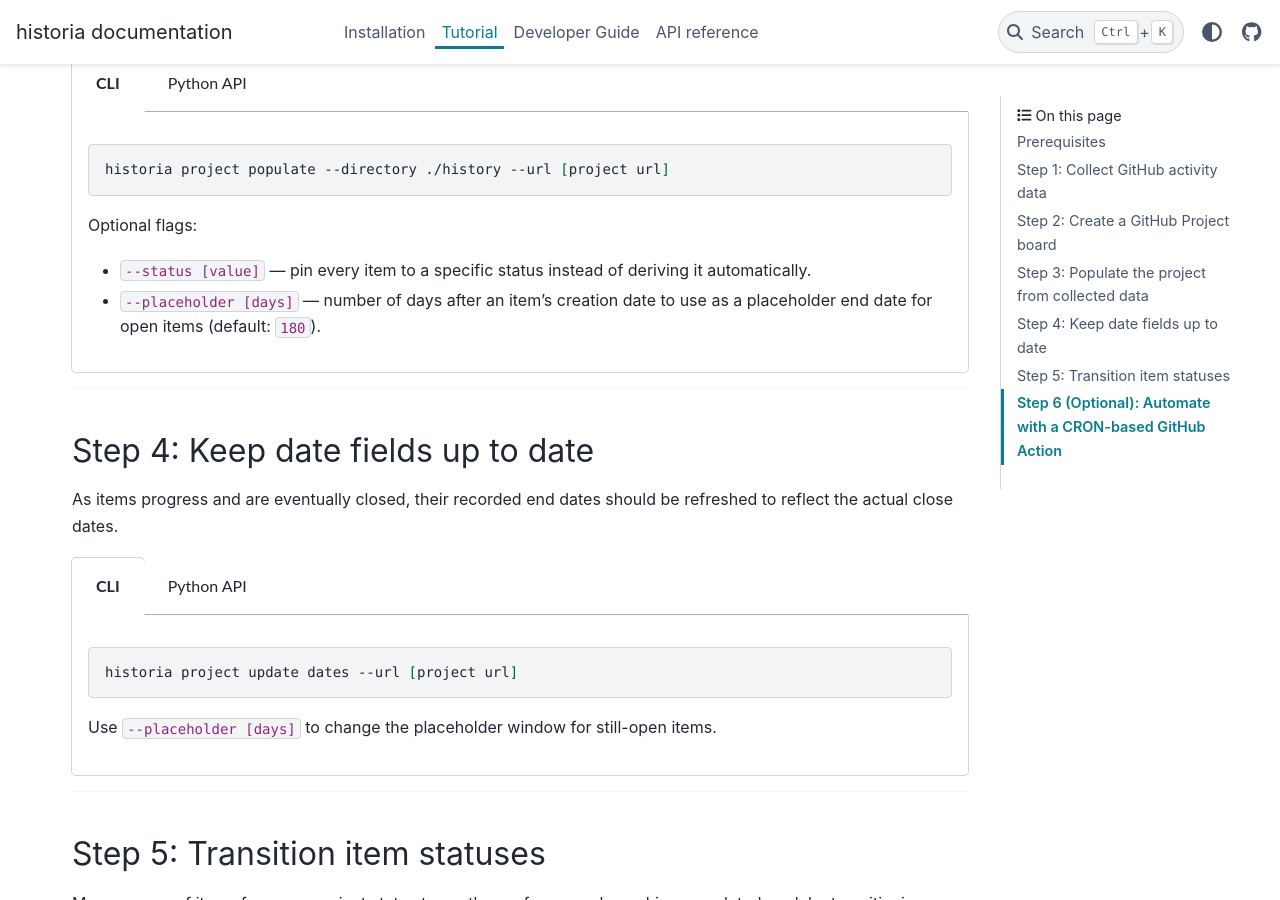
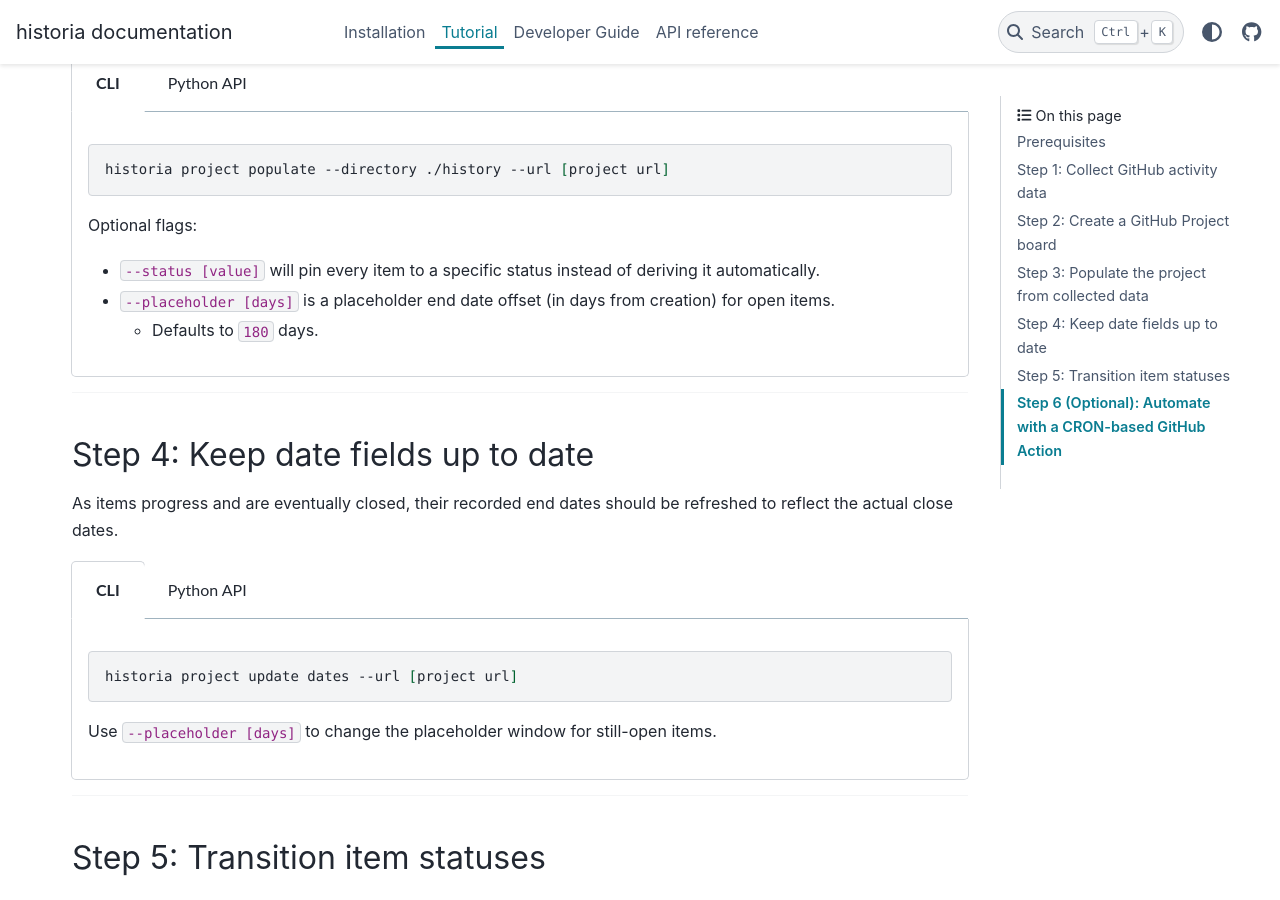
Before and after one commit to CodyCBakerPhD/historia, a Sphinx documentation site: the page built from docs/tutorial/index.md, in a window 1280 px wide and 900 px high, scrolled down 1872 px. Built offline with Sphinx 7.4.7 and the PyData theme 0.15.4, drawn with Linux system fonts in a browser that asks for light colours.

Commit message:
Update descriptions for optional flags
Clarified descriptions for optional flags in the tutorial.

````diff
--- a/docs/tutorial/index.md
+++ b/docs/tutorial/index.md
@@ -105,8 +105,9 @@
 
 Optional flags:
 
-- `--status [value]` — pin every item to a specific status instead of deriving it automatically.
-- `--placeholder [days]` — number of days after an item's creation date to use as a placeholder end date for open items (default: `180`).
+- `--status [value]` will pin every item to a specific status instead of deriving it automatically.
+- `--placeholder [days]` is a placeholder end date offset (in days from creation) for open items.
+  - Defaults to `180` days.
 :::
 :::{tab} Python API
 ```python
````
